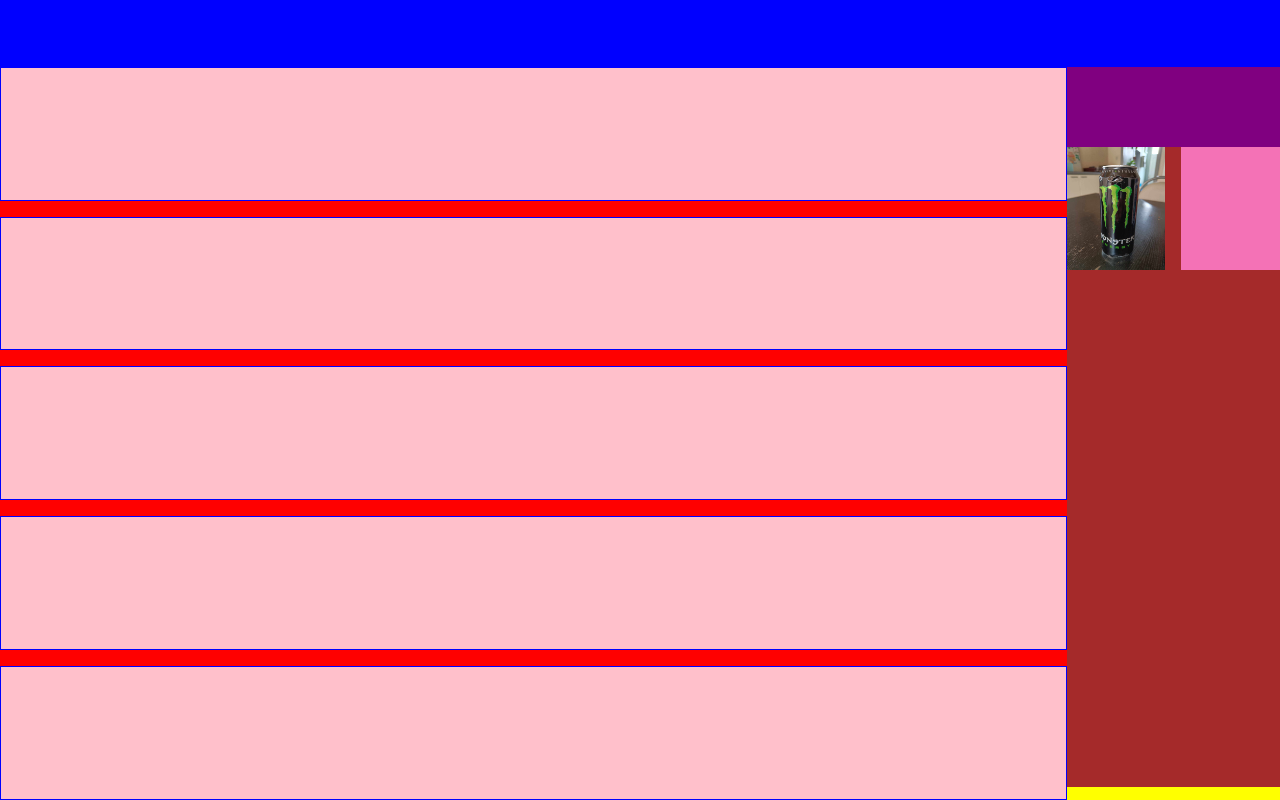
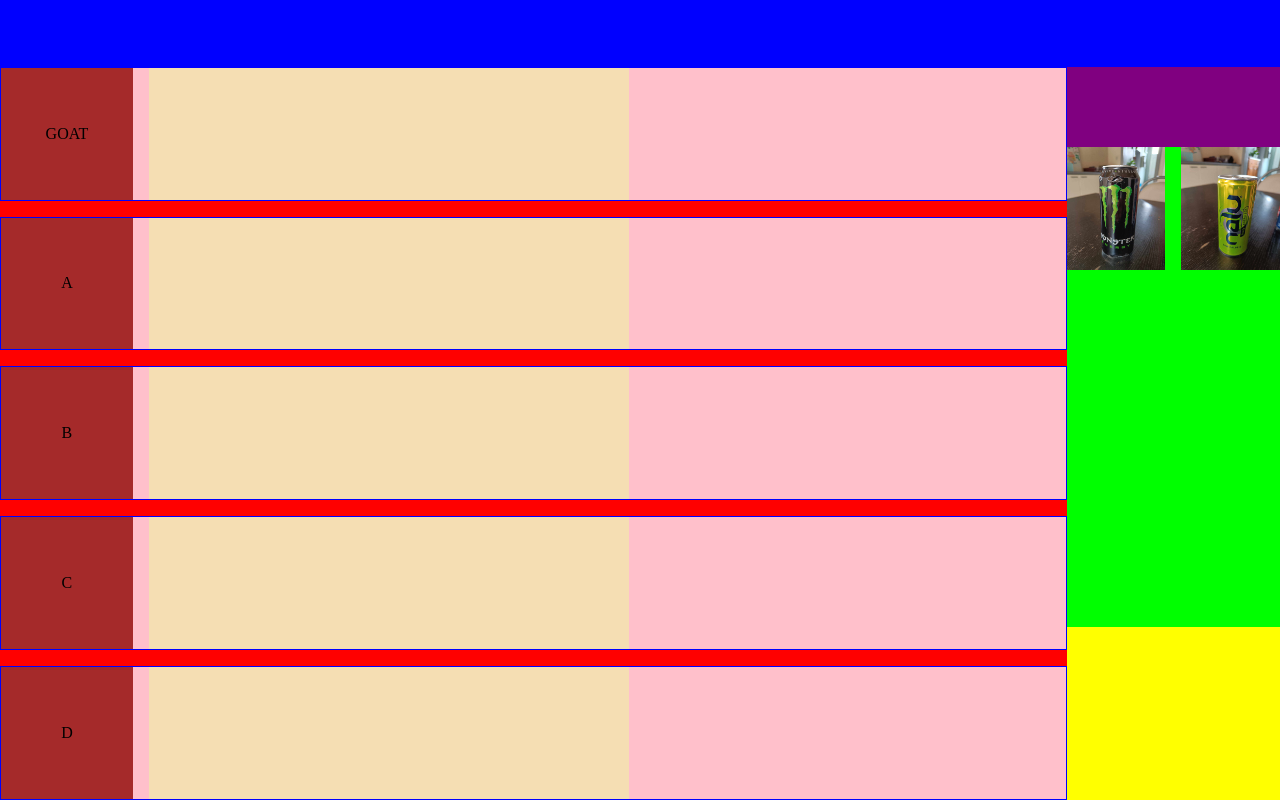
Before and after one commit to SebastiaanWouters/tierelier, a Vue app: page / in a window 1280 px wide. Built offline with nearby package versions, Linux system fonts and the light colour scheme.

Commit message:
implement drag and drop functionality using a centralized pinia store

```diff
--- a/package.json
+++ b/package.json
@@ -11,6 +11,7 @@
   "dependencies": {
     "@vueuse/components": "^10.4.1",
     "@vueuse/core": "^10.4.1",
+    "pinia": "^2.1.6",
     "vue": "^3.3.4"
   },
   "devDependencies": {
--- a/src/components/Collection.vue
+++ b/src/components/Collection.vue
@@ -3,23 +3,21 @@
         <div class="search">
 
         </div>
-        <div class="items">
-            <img draggable class="item" src="/monster-min.jpg"/>
-            <div class="w-full h-full bg-pink-400"></div>
-
-            <div class="item"></div>
-            <div class="item"></div>
-            <div class="item"></div>
-            <div class="item"></div>
-            <div class="item"></div>
-            <div class="item"></div>
-            <div class="item"></div>
+        <div @dragenter.prevent @dragover.prevent @drop="handleDrop" class="items" >
+            <Draggable v-for="item in store.collection"  :id="item.id" :src="item.src"/>
         </div>
     </div>
 </template>
 
 <script setup lang="ts">
-    import Drink from './Drink.vue'
+    import { useTierlistStore } from '../stores/store'
+    import Draggable from './DraggableCollection.vue';
+
+    const store = useTierlistStore()
+
+    function handleDrop() {
+        store.moveToCollection()
+    }
 </script>
 
 <style lang="scss" scoped>
@@ -40,6 +38,10 @@
 
         }
 
+        [draggable] {
+            cursor: grab;
+        }
+
         .items {
             display: grid;
             grid-template-columns: 1fr 1fr;
@@ -47,7 +49,8 @@
                 grid-template-columns: 1fr;
             }
             gap: 1rem;
-            background: brown;
+            background: lime;
+            min-height: 60vh;
             //flex-grow: 1;
             overflow-y: scroll;
             max-height: 80vh;
--- /dev/null
+++ b/src/components/Draggable.vue
@@ -0,0 +1,29 @@
+<template>
+    <img :draggable="true" @dragstart="initDrag" :src='props.src' class=""/>
+</template>
+
+<script setup lang="ts">
+    import { useTierlistStore } from '../stores/store';
+
+    const props = defineProps<{
+        id: string
+        src: string
+        origin: string;
+    }>()
+
+    const store = useTierlistStore();
+
+    function initDrag() {
+        console.log("starting drag")
+        store.dragged = { id: props.id, src: props.src, origin: props.origin }
+    }
+</script>
+
+<style scoped>
+    img {
+        max-height: 100%;
+        aspect-ratio: 4/5;
+        background: green;
+        cursor: grab;
+    }
+</style>
--- /dev/null
+++ b/src/components/DraggableCollection.vue
@@ -0,0 +1,29 @@
+<template>
+    <img :draggable="true" @dragstart="initDrag" :src='props.src' class=""/>
+</template>
+
+<script setup lang="ts">
+    import { useTierlistStore } from '../stores/store';
+
+    const props = defineProps<{
+        id: string
+        src: string
+    }>()
+
+    const store = useTierlistStore();
+
+    function initDrag(e: DragEvent) {
+        e.dataTransfer.effectAllowed = "copyMove";
+        console.log("starting drag")
+        store.dragged = { id: props.id, src: props.src, origin: 'collection'}
+    }
+</script>
+
+<style scoped>
+    img {
+        width: 100%;
+        aspect-ratio: 4/5;
+        background: green;
+
+    }
+</style>
--- /dev/null
+++ b/src/components/Dropzone.vue
@@ -0,0 +1,53 @@
+<template>
+    <div class="row"><div class="first uppercase">{{ props.cat }}</div><div @dragenter.prevent="handleEnter" @dragover.prevent @drop="handleDrop" class="row-content"><slot></slot></div></div>
+</template>
+
+<script setup lang="ts">
+    import { useTierlistStore } from '../stores/store';
+
+    const props = defineProps<{
+        cat: string
+    }>()
+
+    const store = useTierlistStore();
+
+    function handleDrop() {
+        store.move(props.cat)
+    }
+
+    function handleEnter(e: DragEvent) {
+        e.dataTransfer ? e.dataTransfer.dropEffect = "move" : '';
+
+    }
+</script>
+
+<style scoped>
+    .row {
+        width: 100%;
+        background: pink;
+        border: thin solid blue;
+        flex: 1;
+        overflow: hidden;
+        display: flex;
+        gap: 1rem;
+    }
+
+
+
+    .first {
+        aspect-ratio: 1/1;
+        height: 100%;
+        background: brown;
+        display: flex;
+        justify-content: center;
+        align-items: center;
+    }
+
+    .row-content {
+        display: flex;
+        gap: 1rem;
+        overflow: auto;
+        background: wheat;
+        min-width: 30rem;
+    }
+</style>
--- a/src/components/Grid.vue
+++ b/src/components/Grid.vue
@@ -1,17 +1,35 @@
 <template>
     <div class="main">
-        <div class="column">
-            <div class="category"></div>
-        </div>
-         <div class="column"></div>
-          <div class="column"></div>
-          <div class="column"></div>
-          <div class="column"></div>
+        <Dropzone cat="goat">
+                <Draggable v-for="drink in store.GOAT" origin="goat" :id="drink.id" :src="drink.src"></Draggable>
+        </Dropzone>
+         <Dropzone cat="a">
+                <Draggable v-for="drink in store.A" origin="a" :id="drink.id" :src="drink.src"></Draggable>
+        </Dropzone>
+        <Dropzone cat="b">
+                <Draggable v-for="drink in store.B" origin="b" :id="drink.id" :src="drink.src"></Draggable>
+        </Dropzone>
+        <Dropzone cat="c">
+                <Draggable v-for="drink in store.C" origin="c" :id="drink.id" :src="drink.src"></Draggable>
+        </Dropzone>
+        <Dropzone cat="d">
+                <Draggable v-for="drink in store.D" origin="d" :id="drink.id" :src="drink.src"></Draggable>
+        </Dropzone>
+
     </div>
 </template>
 
 <script setup lang="ts">
 
+    import { useTierlistStore } from '../stores/store';
+    import Dropzone from './Dropzone.vue'
+    import Draggable from './Draggable.vue';
+
+    const store = useTierlistStore();
+
+    // onMounted(() => {
+    //     store.GOAT.push({ id: "monster", src: '/monster-min.jpg'})
+    // })
 </script>
 
 <style scoped lang="scss">
@@ -27,7 +45,14 @@
             border: thin solid blue;
             flex: 1;
             position: relative;
+            display: flex;
+            gap: 2rem;
 
+            .item {
+                width: auto;
+                height: 100%;
+                background: green;
+            }
 
         }
     }
--- a/src/main.ts
+++ b/src/main.ts
@@ -1,5 +1,8 @@
 import { createApp } from 'vue'
+import { createPinia } from 'pinia'
 import './style.css'
 import App from './App.vue'
 
-createApp(App).mount('#app')
+const pinia = createPinia()
+
+createApp(App).use(pinia).mount('#app')
--- a/src/stores/store.ts
+++ b/src/stores/store.ts
@@ -0,0 +1,81 @@
+import { defineStore } from "pinia"
+import { ref, computed } from "vue"
+import { useLocalStorage } from '@vueuse/core'
+
+export const useTierlistStore = defineStore('tierlist', () => {
+  const dragged = ref<null | { id: string, src: string, origin: string }>(null);
+
+  const GOAT = useLocalStorage<{ id: string, src: string}[]>('row0', [])
+  const A = useLocalStorage<{ id: string, src: string}[]>('row1', [])
+  const B = useLocalStorage<{ id: string, src: string}[]>('row2', [])
+  const C = useLocalStorage<{ id: string, src: string}[]>('row3', [])
+  const D = useLocalStorage<{ id: string, src: string}[]>('row4', [])
+
+  const collection = useLocalStorage<{ id: string, src: string}[]>('collection', [{ id: 'monster', src: '/monster-min.jpg'}, { id: 'nalu', src: '/nalu-min.jpg'}])
+
+
+  function move(dest: string) {
+    if (dragged.value) {
+      if (dragged.value.origin === "collection") {
+        collection.value = collection.value.filter(item => item.id !== dragged.value?.id)
+      }
+      switch (dragged.value.origin) {
+          case "goat":
+              GOAT.value = GOAT.value.filter(item => item.id !== dragged.value?.id)
+            break;
+          case 'a':
+              A.value = A.value.filter(item => item.id !== dragged.value?.id)
+              break;
+          case 'b':
+              B.value = B.value.filter(item => item.id !== dragged.value?.id)
+              break;
+          case 'c':
+              C.value = C.value.filter(item => item.id !== dragged.value?.id)
+              break;
+          case 'd':
+              D.value = D.value.filter(item => item.id !== dragged.value?.id)
+        }
+      switch (dest) {
+        case "goat":
+
+            GOAT.value.push({ id: dragged.value.id, src: dragged.value.src })
+
+          break;
+        case 'a':
+          A.value.push({ id: dragged.value.id, src: dragged.value.src })
+          break;
+        case 'b':
+          B.value.push({ id: dragged.value.id, src: dragged.value.src })
+          break;
+        case 'c':
+          C.value.push({ id: dragged.value.id, src: dragged.value.src })
+          break;
+        case 'd':
+          D.value.push({ id: dragged.value.id, src: dragged.value.src })
+      }
+    }
+  }
+
+  function moveToCollection() {
+      if (dragged.value && dragged.value.origin !== "collection") {
+        collection.value.push({ id: dragged.value.id, src: dragged.value.src })
+        switch (dragged.value.origin) {
+          case "goat":
+              GOAT.value = GOAT.value.filter(item => item.id !== dragged.value?.id)
+            break;
+          case 'a':
+              A.value = A.value.filter(item => item.id !== dragged.value?.id)
+              break;
+          case 'b':
+              B.value = B.value.filter(item => item.id !== dragged.value?.id)
+              break;
+          case 'c':
+              C.value = C.value.filter(item => item.id !== dragged.value?.id)
+              break;
+          case 'd':
+              D.value = D.value.filter(item => item.id !== dragged.value?.id)
+        }
+      }
+  }
+  return { GOAT, A, B, C, D, collection, dragged, move, moveToCollection }
+})
```
Also changed, not shown: src/composables/useDraggable.ts (added), 2 other files (tests, documents, lock files or other folders).
